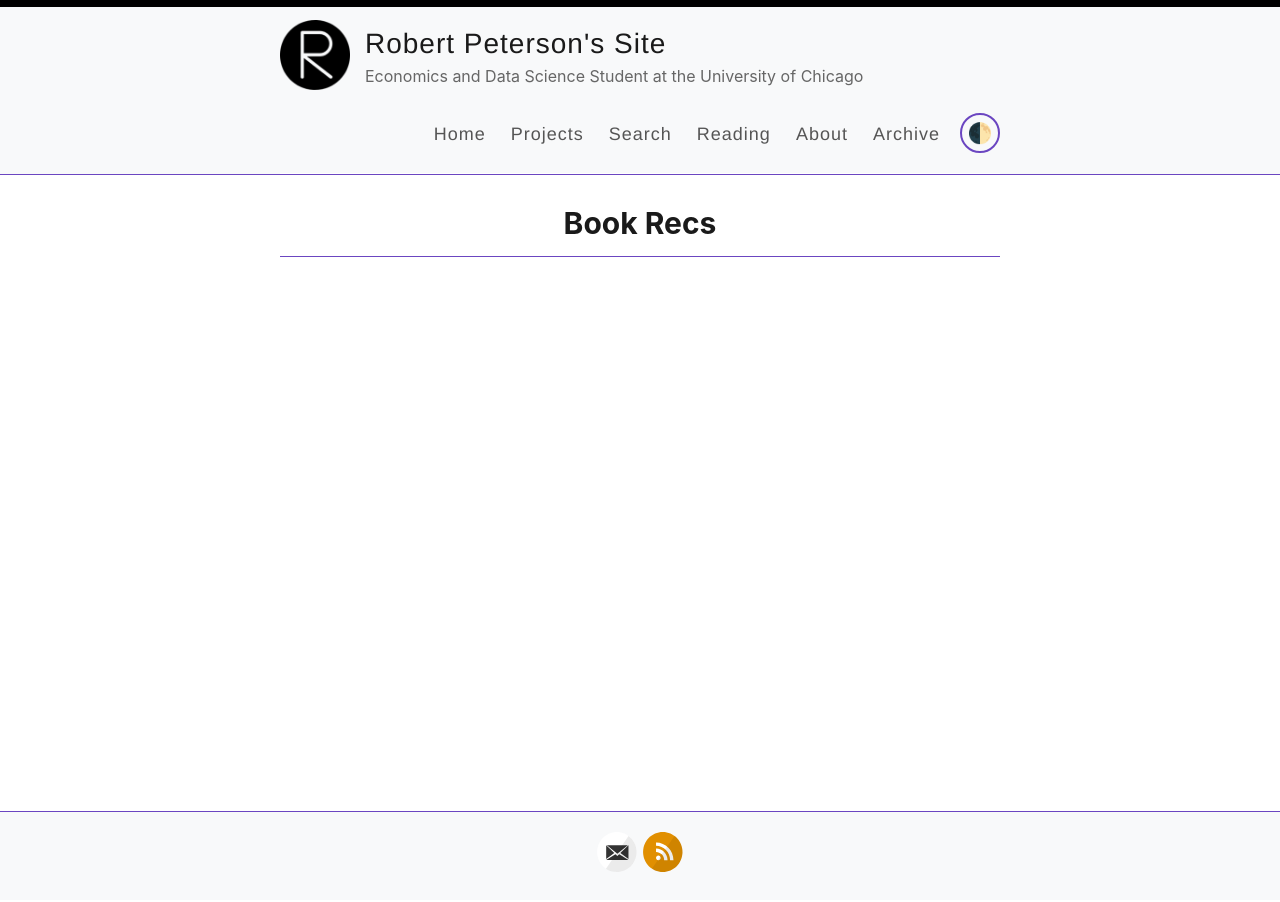
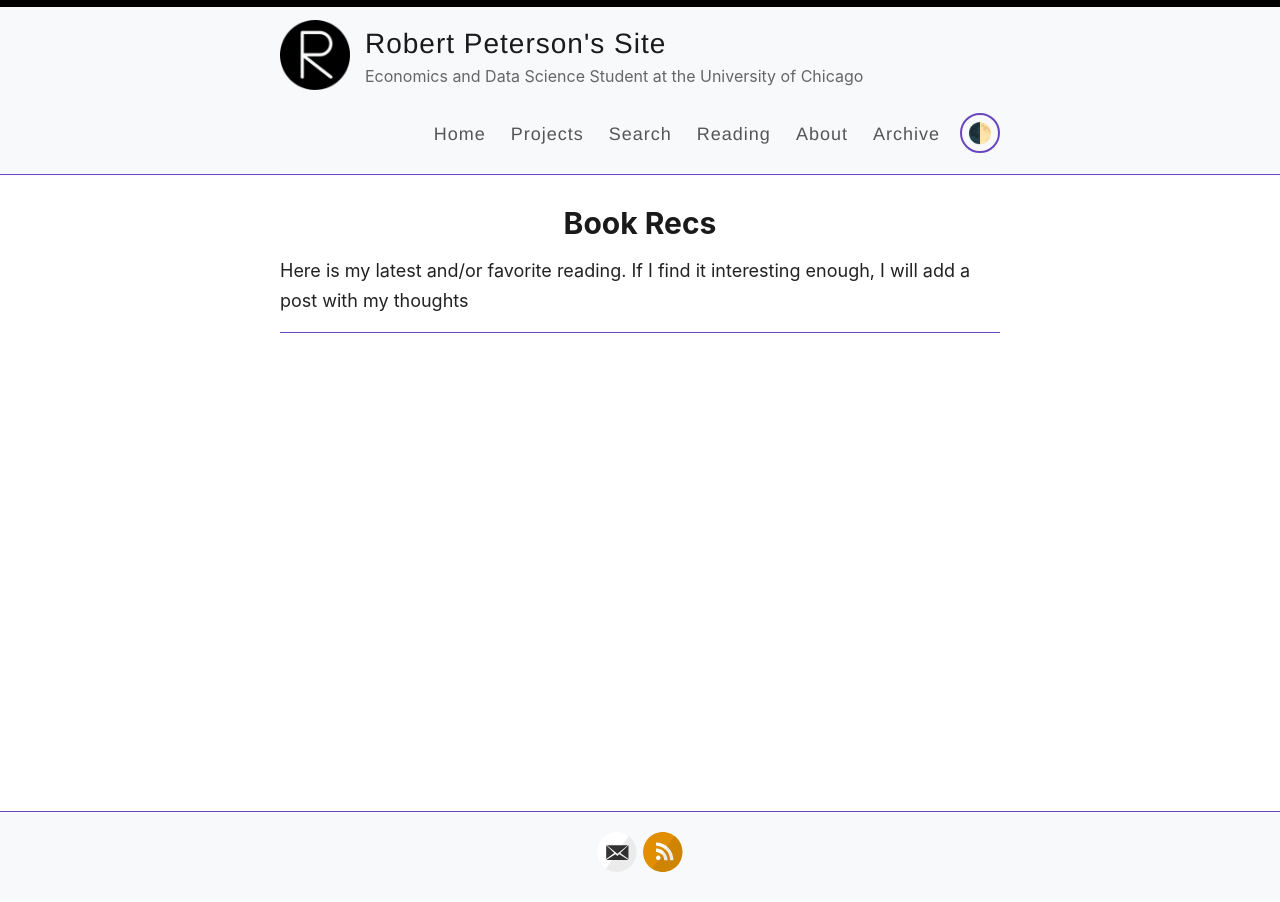
Before and after one commit to RobfPeterson/RobfPeterson.github.io, a Jekyll site: the page built from _pages/reading.md, in a window 1280 px wide. Built offline with Jekyll 4.4.1, drawn with Linux system fonts in a browser that asks for light colours.

Commit message:
Update reading.md

```diff
--- a/_pages/reading.md
+++ b/_pages/reading.md
@@ -3,3 +3,5 @@ layout: page
 title: Book Recs
 permalink: /reading/
 ---
+
+Here is my latest and/or favorite reading. If I find it interesting enough, I will add a post with my thoughts
```
